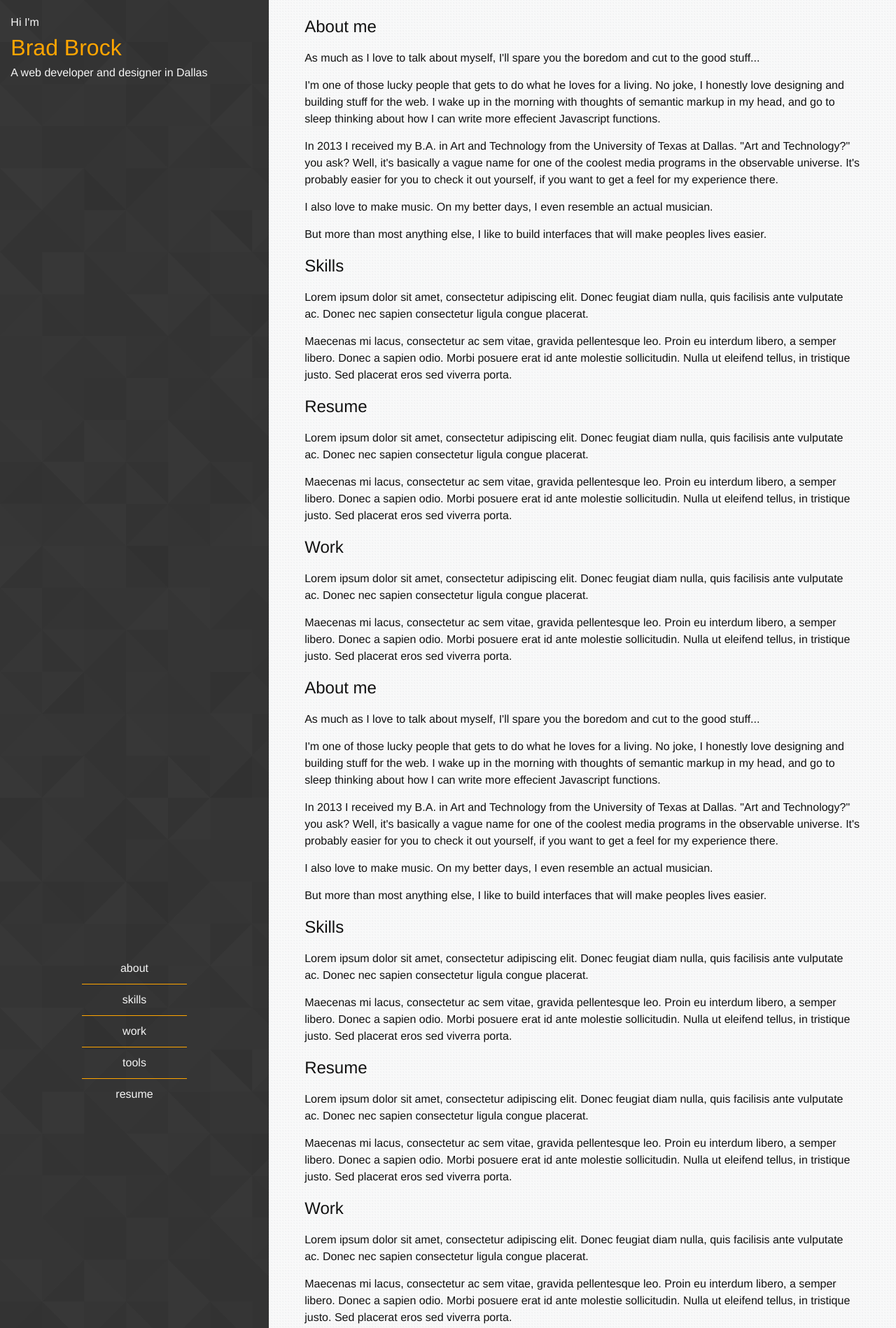
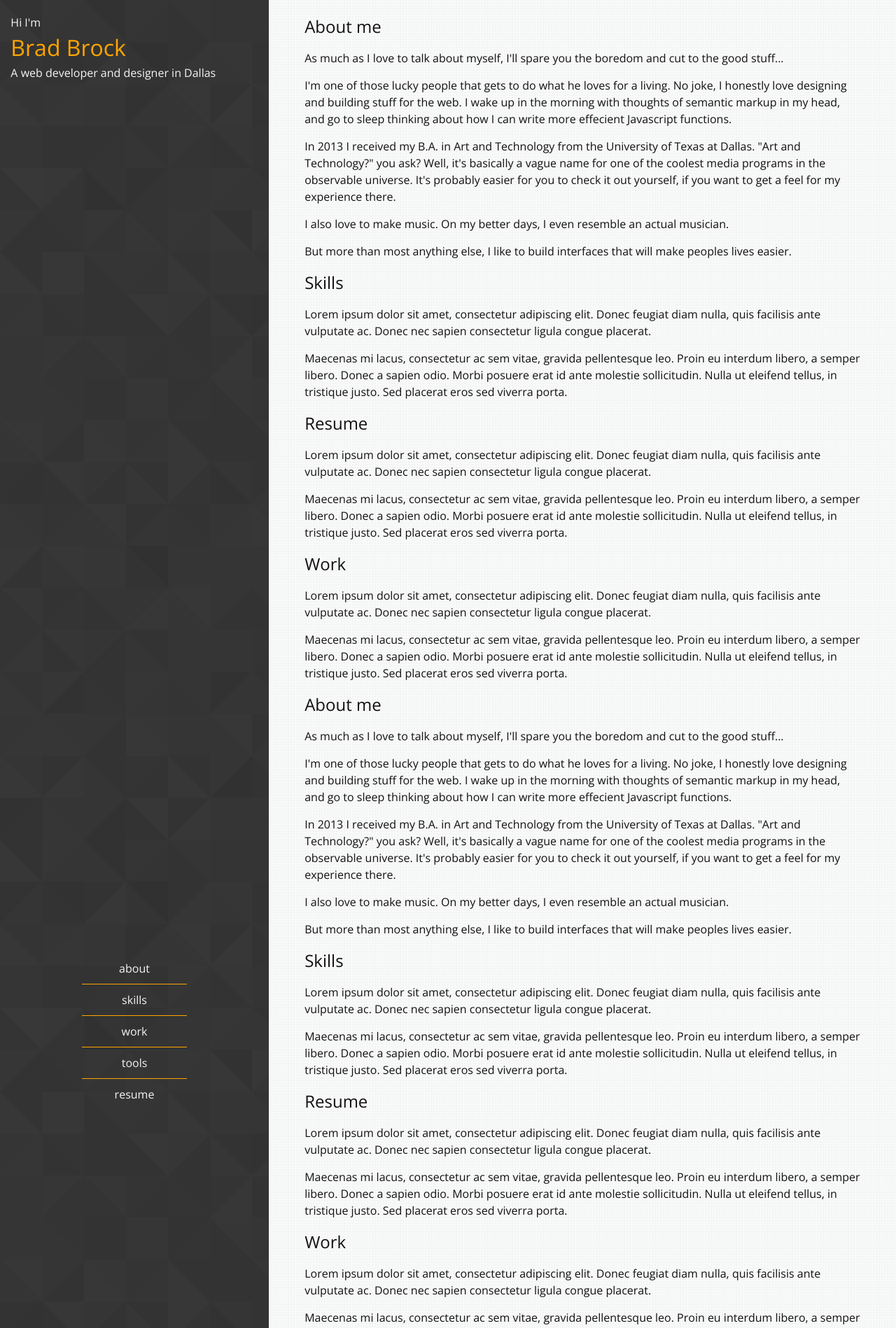
Before and after one commit to Spyrojoe/VBT4.1, a Jekyll site: the page built from index.html, in a window 1280 px wide. Shown: the top 1898 px of the page at 70% size. Built offline with Jekyll 4.4.1, drawn with Linux system fonts in a browser that asks for light colours.

Commit message:
Added Open Sans through Google Fonts.

```diff
--- a/_includes/head.html
+++ b/_includes/head.html
@@ -5,6 +5,7 @@
 	<title>{% if page.title %}{{ page.title | escape }}{% else %}{{ site.title | escape }}{% endif %}</title>
 	<meta name="description" content="{% if page.excerpt %}{{ page.excerpt | strip_html | strip_newlines | truncate: 160 }}{% else %}{{ site.description }}{% endif %}">
 	<link rel="stylesheet" href="{{ "/css/main.css" | prepend: site.baseurl }}">
+	<link href='https://fonts.googleapis.com/css?family=Open+Sans:400,600,300,700' rel='stylesheet' type='text/css'>
 	<link rel="canonical" href="{{ page.url | replace:'index.html','' | prepend: site.baseurl | prepend: site.url }}">
 	<link rel="alternate" type="application/rss+xml" title="{{ site.title }}" href="{{ "/feed.xml" | prepend: site.baseurl | prepend: site.url }}">
 </head>
--- a/css/main.scss
+++ b/css/main.scss
@@ -6,7 +6,7 @@
 
 
 // Our variables
-$base-font-family: "Helvetica Neue", Helvetica, Arial, sans-serif;
+// $base-font-family: "Helvetica Neue", Helvetica, Arial, sans-serif;
 $base-font-size:   16px;
 $base-font-weight: 400;
 $small-font-size:  $base-font-size * 0.875;
@@ -29,6 +29,7 @@ $on-palm:          600px;
 $on-laptop:        800px;
 
 // Custom variables - Brad Brock, 2.25.26
+$base-font-family: 'Open Sans', 'Helvetica Neue', Helvetica, Arial, sans-serif;
 $orange:           #ffa500;
 $white:            #f5f5f5;
 
```
